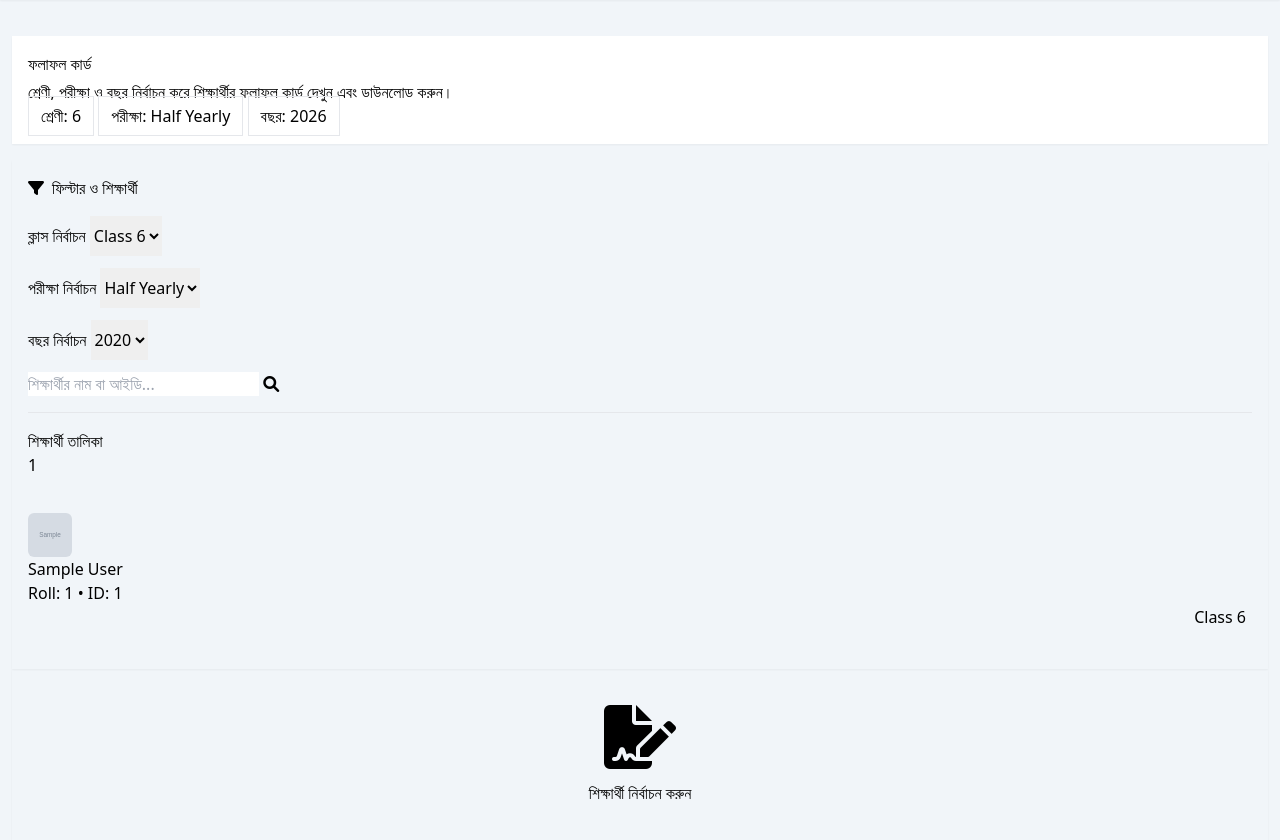
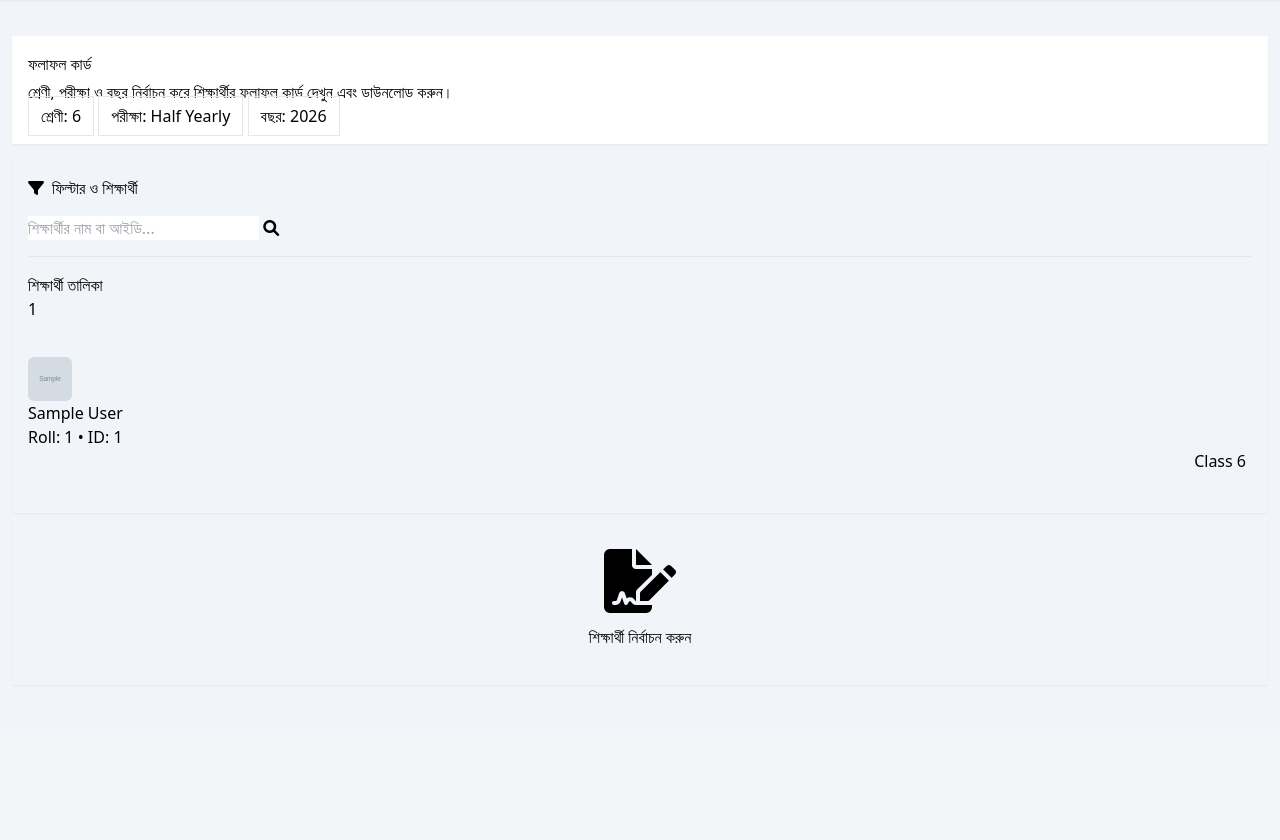
Before and after one commit to mdjoy2002/School-Website, a Django app: page /myteacher/student-results/ in a window 1280 px wide. Shown: the part 68-908 px from the top of the page. After the commit the page ends 711 px from the top, so only its background shows below. Run offline with Django 5.2, Linux system fonts and the light colour scheme; a user stored in the database is signed in; tables that the repository leaves empty hold one stand-in row (values such as "Sample post"); grey boxes marked "Sample" are stand-in pictures; some libraries are stand-ins or nearby versions.

Commit message:
enviroment change

```diff
--- a/myteacher/templates/myteacher/mark_entry.html
+++ b/myteacher/templates/myteacher/mark_entry.html
@@ -18,7 +18,8 @@
                     <h4 class="mb-0 bangla-text"><i class="fas fa-filter text-primary me-2"></i>শ্রেণি, বিষয় ও পরীক্ষার ধরন নির্বাচন করুন</h4>
                     <p class="text-muted small mb-0">শুধুমাত্র আপনার নির্ধারিত শ্রেণি ও বিষয় এখানে দেখাবে।</p>
                 </div>
-                <div>
+                <div class="d-flex gap-2">
+                    <a href="{% url 'myteacher:dashboard' %}" class="btn btn-outline-primary"><i class="fas fa-arrow-left me-2"></i>Back to Dashboard</a>
                     <a href="{% url 'myteacher:mark_entry_history' %}" class="btn btn-outline-secondary"><i class="fas fa-history me-2"></i>Mark Entry History</a>
                 </div>
             </div>
--- a/myteacher/templates/myteacher/student_results.html
+++ b/myteacher/templates/myteacher/student_results.html
@@ -29,30 +29,6 @@
                 <div class="card-body p-4">
                     <h5 class="fw-bold mb-4 text-primary"><i class="fas fa-filter me-2"></i>ফিল্টার ও শিক্ষার্থী</h5>
                     <form method="get" id="filterForm">
-                        <div class="mb-3">
-                            <label class="form-label fw-semibold text-secondary small">ক্লাস নির্বাচন</label>
-                            <select name="class_level" class="form-select border-0 bg-light py-2" onchange="document.getElementById('filterForm').submit()">
-                                {% for class_level in allowed_classes %}
-                                <option value="{{ class_level }}" {% if selected_class == class_level %}selected{% endif %}>Class {{ class_level }}</option>
-                                {% endfor %}
-                            </select>
-                        </div>
-                        <div class="mb-3">
-                            <label class="form-label fw-semibold text-secondary small">পরীক্ষা নির্বাচন</label>
-                            <select name="exam_type" class="form-select border-0 bg-light py-2" onchange="document.getElementById('filterForm').submit()">
-                                {% for exam in exam_choices %}
-                                <option value="{{ exam }}" {% if selected_exam == exam %}selected{% endif %}>{{ exam }}</option>
-                                {% endfor %}
-                            </select>
-                        </div>
-                        <div class="mb-3">
-                            <label class="form-label fw-semibold text-secondary small">বছর নির্বাচন</label>
-                            <select name="exam_year" class="form-select border-0 bg-light py-2" onchange="document.getElementById('filterForm').submit()">
-                                {% for year in exam_years %}
-                                <option value="{{ year }}" {% if selected_year == year %}selected{% endif %}>{{ year }}</option>
-                                {% endfor %}
-                            </select>
-                        </div>
                         <div class="mb-3">
                             <div class="input-group">
                                 <input type="text" name="search" class="form-control border-0 bg-light" placeholder="শিক্ষার্থীর নাম বা আইডি..." value="{{ search_query }}">
```
